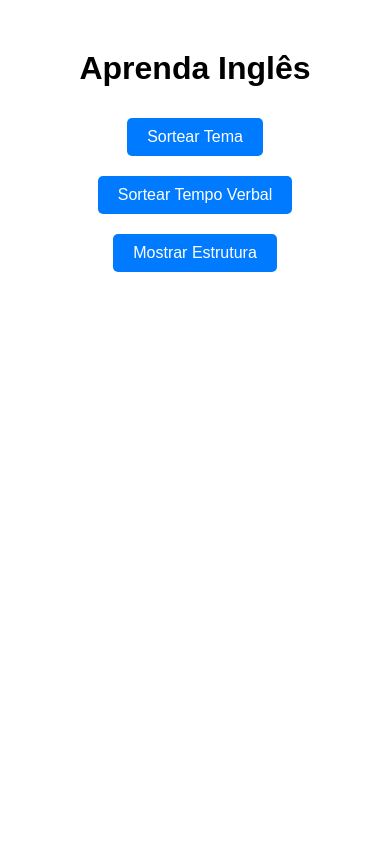
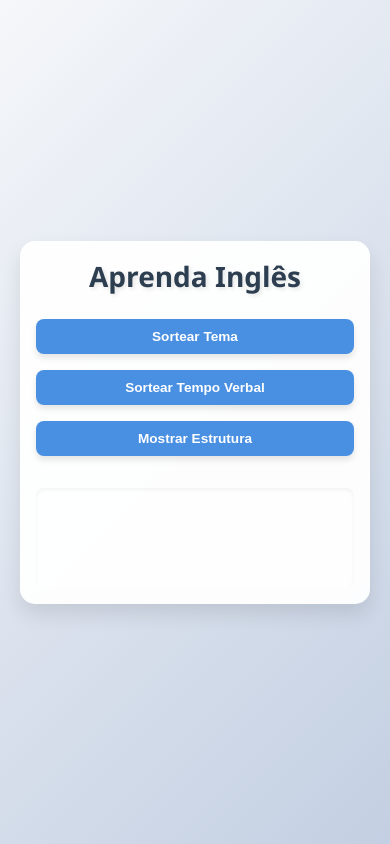
Before and after one commit to LzGuimaraes/LearnEnglish, a plain HTML site: page index.html in a window 390 px wide. Drawn offline with Linux system fonts and the light colour scheme.

Commit message:
first commit

```diff
--- a/index.html
+++ b/index.html
@@ -7,15 +7,16 @@
     <link rel="stylesheet" href="style.css">
 </head>
 <body>
-
-    <h1>Aprenda Inglês</h1>
-    <button onclick="sortearTema()">Sortear Tema</button>
-    <button onclick="sortearTempoVerbal()">Sortear Tempo Verbal</button>
-    <button onclick="mostrarEstrutura()">Mostrar Estrutura</button>
-
-    <div id="result"></div>
+    <div class="container">
+        <h1>Aprenda Inglês</h1>
+        <div class="buttons-container">
+            <button onclick="sortearTema()">Sortear Tema</button>
+            <button onclick="sortearTempoVerbal()">Sortear Tempo Verbal</button>
+            <button onclick="mostrarEstrutura()">Mostrar Estrutura</button>
+        </div>
+        <div id="result"></div>
+    </div>
 
     <script src="scripts.js"></script>
-
 </body>
 </html>
--- a/style.css
+++ b/style.css
@@ -1,28 +1,129 @@
+/* Reset básico */
+* {
+    margin: 0;
+    padding: 0;
+    box-sizing: border-box;
+}
+
 body {
-    font-family: Arial, sans-serif;
+    font-family: 'Segoe UI', Arial, sans-serif;
+    min-height: 100vh;
+    background: linear-gradient(135deg, #f5f7fa 0%, #c3cfe2 100%);
+    padding: 20px;
+    display: flex;
+    flex-direction: column;
+    align-items: center;
+    justify-content: center;
+}
+
+h1 {
+    color: #2c3e50;
+    font-size: 2.5rem;
+    margin-bottom: 2rem;
+    text-shadow: 2px 2px 4px rgba(0, 0, 0, 0.1);
     text-align: center;
-    margin-top: 50px;
+}
+
+.container {
+    width: 100%;
+    max-width: 800px;
+    background-color: rgba(255, 255, 255, 0.95);
+    padding: 2rem;
+    border-radius: 15px;
+    box-shadow: 0 10px 20px rgba(0, 0, 0, 0.1);
+    margin: 0 auto;
+}
+
+.buttons-container {
+    display: flex;
+    flex-wrap: wrap;
+    gap: 1rem;
+    justify-content: center;
+    margin-bottom: 2rem;
 }
 
 button {
-    margin: 10px;
-    padding: 10px 20px;
-    font-size: 16px;
+    min-width: 200px;
+    padding: 12px 24px;
+    font-size: 1rem;
+    font-weight: 600;
     cursor: pointer;
     border: none;
-    border-radius: 5px;
-    background-color: #007BFF;
+    border-radius: 8px;
+    background: #4a90e2;
     color: white;
-    transition: background-color 0.3s ease;
+    transition: all 0.3s ease;
+    box-shadow: 0 4px 6px rgba(0, 0, 0, 0.1);
 }
 
 button:hover {
-    background-color: #0056b3;
+    background: #357abd;
+    transform: translateY(-2px);
+    box-shadow: 0 6px 8px rgba(0, 0, 0, 0.15);
+}
+
+button:active {
+    transform: translateY(0);
+    box-shadow: 0 2px 4px rgba(0, 0, 0, 0.1);
 }
 
 #result {
-    margin-top: 20px;
-    font-size: 20px;
-    font-weight: bold;
-    color: #333;
+    margin-top: 2rem;
+    padding: 1.5rem;
+    font-size: 1.25rem;
+    font-weight: 500;
+    color: #2c3e50;
+    background-color: rgba(255, 255, 255, 0.8);
+    border-radius: 8px;
+    box-shadow: inset 0 2px 4px rgba(0, 0, 0, 0.05);
+    min-height: 100px;
+    display: flex;
+    align-items: center;
+    justify-content: center;
+    text-align: center;
+    word-wrap: break-word;
 }
+
+/* Media Queries para Responsividade */
+@media (max-width: 768px) {
+    h1 {
+        font-size: 2rem;
+    }
+
+    .container {
+        padding: 1.5rem;
+    }
+
+    button {
+        min-width: 160px;
+        font-size: 0.9rem;
+        padding: 10px 20px;
+    }
+
+    #result {
+        font-size: 1.1rem;
+        padding: 1rem;
+    }
+}
+
+@media (max-width: 480px) {
+    h1 {
+        font-size: 1.75rem;
+        margin-bottom: 1.5rem;
+    }
+
+    .container {
+        padding: 1rem;
+    }
+
+    button {
+        min-width: 140px;
+        width: 100%;
+        font-size: 0.85rem;
+    }
+
+    #result {
+        font-size: 1rem;
+        padding: 0.75rem;
+    }
+}
```
